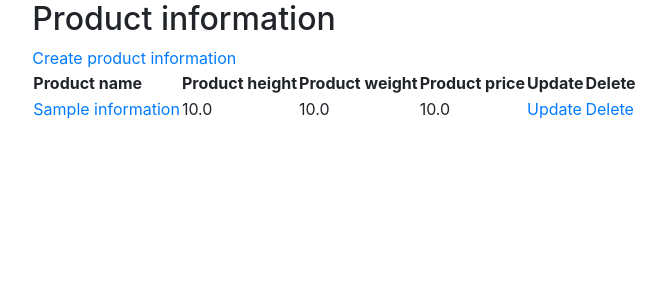
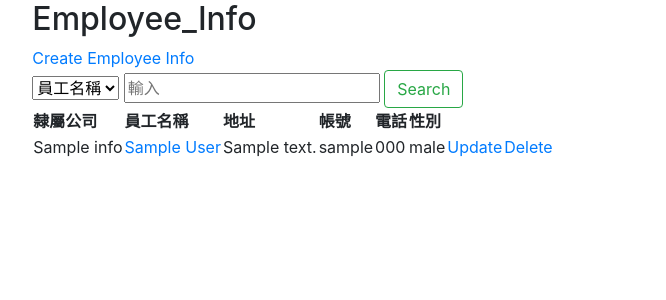
Before and after one commit to splasky/database_web, a Django app: page /basic_management/employee/ in a window 1280 px wide. Shown: the part 56-356 px from the top of the page, without its empty margins (196-862 px from the left). Run offline with Django 3.2, Linux system fonts and the light colour scheme; a user stored in the database is signed in; tables that the repository leaves empty hold one stand-in row (values such as "Sample post"); some libraries are stand-ins or nearby versions.

Commit message:
complete employee function

```diff
--- a/myweb/basic_management/models.py
+++ b/myweb/basic_management/models.py
@@ -45,7 +45,7 @@ class Employee_Info(models.Model):
 
     birthday = models.DateField('生日', )
     comp_id = models.ForeignKey(Company_Info, models.DO_NOTHING,verbose_name='所屬公司',)
-    user = models.ForeignKey(AuthUser, models.DO_NOTHING,verbose_name='帳號',)
+    user = models.ForeignKey(AuthUser, models.DO_NOTHING,verbose_name='帳號',blank=True,null=True)
 
     class Mate:
         db_table = 'Employee_Info'
--- a/myweb/basic_management/urls.py
+++ b/myweb/basic_management/urls.py
@@ -41,11 +41,15 @@ urlpatterns = [
         name='employee-delete'),
     url(r'^employee/$',
         login_required(views.generic_list),
-        {'model': models.Product_Information, 'table_name': 'Product information'},
+        {'model': models.Employee_Info, 'table_name': 'Employee_Info'},
         name='employee-list'),
     url(r'^employee/search/$',
         login_required(views.employee_search),
-        name='employee_search'),
+        name='employee-search'),
+    url(r'^employee/(?P<pk>\d+)$',
+        login_required(views.generic_detail),
+        {'model': models.Employee_Info, 'table_name': 'Employee_Info'},
+        name='employee-detail'),
 ]
 
 urlpatterns += [
@@ -77,7 +81,7 @@ urlpatterns += [
         login_required(views.ClientInfoDelete.as_view()),
         name='client_info-delete'),
     url(r'^client_info/$',
-        login_required(views.ClientInfoListView.as_view()),
+        login_required(views.generic_list),
         name='client_info-list'),
     url(r'^client_info/(?P<pk>\d+)$',
         login_required(views.generic_detail),
--- a/myweb/basic_management/views.py
+++ b/myweb/basic_management/views.py
@@ -126,16 +126,6 @@
 
 
 # =======employee=======================================
-class EmployeeListView(generic.ListView):
-    model = models.Employee_Info
-    employee_field = model._meta.get_fields()
-    template_name = 'basic_management/employee_info_detail.html'
-    context_object_name = 'employee'
-
-    def get_context_data(self, **kwargs):
-        context = super(EmployeeListView, self).get_context_data(**kwargs)
-        context['table_name'] = 'Employee info'
-        return context
 
 
 class EmployeeInfoCreate(CreateView):
@@ -173,16 +163,6 @@
         return context
 
 # =======Client=======================================
-class ClientInfoListView(generic.ListView):
-    model = models.Client_Info
-    context_object_name = 'Client_Info'
-    template_name = 'basic_management/client_Info_list.html'
-    paginate_by = 10
-
-    def get_context_data(self, **kwargs):
-        context = super(ClientInfoListView, self).get_context_data(**kwargs)
-        context['table_name'] = 'Client Info'
-        return context
 
 
 def Client_search(request):
@@ -234,6 +214,8 @@
         return context
 
 # =======Product=======================================
+
+
 class ProductInformationCreate(CreateView):
     model = models.Product_Information
     fields = '__all__'
@@ -272,6 +254,8 @@
         return context
 
 # =======Categories=======================================
+
+
 class CategoriesCreate(CreateView):
     model = models.Categorie
     fields = '__all__'
@@ -306,6 +290,7 @@
         context['table_name'] = 'Categorie'
         return context
 # =======Manufacturer=======================================
+
 
 class ManufacturerInformationCreate(CreateView):
     model = models.Manufacturer_Information
--- a/myweb/myweb/urls.py
+++ b/myweb/myweb/urls.py
@@ -29,7 +29,7 @@ from django.contrib.auth.decorators import login_required
 # create by us
 from myweb.views import index, register
 from basic_management.views import CompanyInfoCreate, CompanyInfoUpdate
-from basic_management.views import CompanyInfoDelete, CompanyInfoListView,EmployeeListView
+from basic_management.views import CompanyInfoDelete, CompanyInfoListView
 from basic_management.views import CompanyDetailView, employee_search, Client_search
 
 urlpatterns = [
@@ -44,15 +44,7 @@ urlpatterns = [
 ]
 
 urlpatterns += [
-    url(r'^employee/$',
-        login_required(EmployeeListView.as_view()),
-        name='employee'),
-    url(r'^employee_search/$',
-        login_required(employee_search),
-        name='employee-search'),
-    url(r'^client/search/$',
-        login_required(Client_search),
-        name='client-search'),
+
 
 ]
 
--- a/myweb/templates/basic_management/employee_info_detail.html
+++ b/myweb/templates/basic_management/employee_infos_list.html
@@ -7,6 +7,21 @@
 {% endblock %}
 
 {% block table %}
+        <form action="{% url 'employee-search'  %}" method="get">
+            {% csrf_token %}
+            <select name="key">
+                <option value="1">員工名稱</option>
+                <option value="2">公司</option>
+                <option value="3">帳號</option>
+                <option value="4">電話</option>
+
+            </select>
+                <input type="text" name="name" id='name' placeholder="輸入">
+                <button class="btn btn-outline-success my-2 my-sm-0" type="submit">Search</button>
+
+
+        </form>
+
 <table>
     <tr>
         <th>隸屬公司</th>
```
Also changed, not shown: myweb/templates/basic_management/employee_info.html (deleted, +0 -82 lines), myweb/templates/basic_management/employee_infos_detail.html (added, +23 -0 lines), myweb/basic_management/migrations/0001_initial.py, myweb/basic_management/migrations/0002_auto_20171209_2112.py (added), myweb/m_models/migrations/0001_initial.py.
